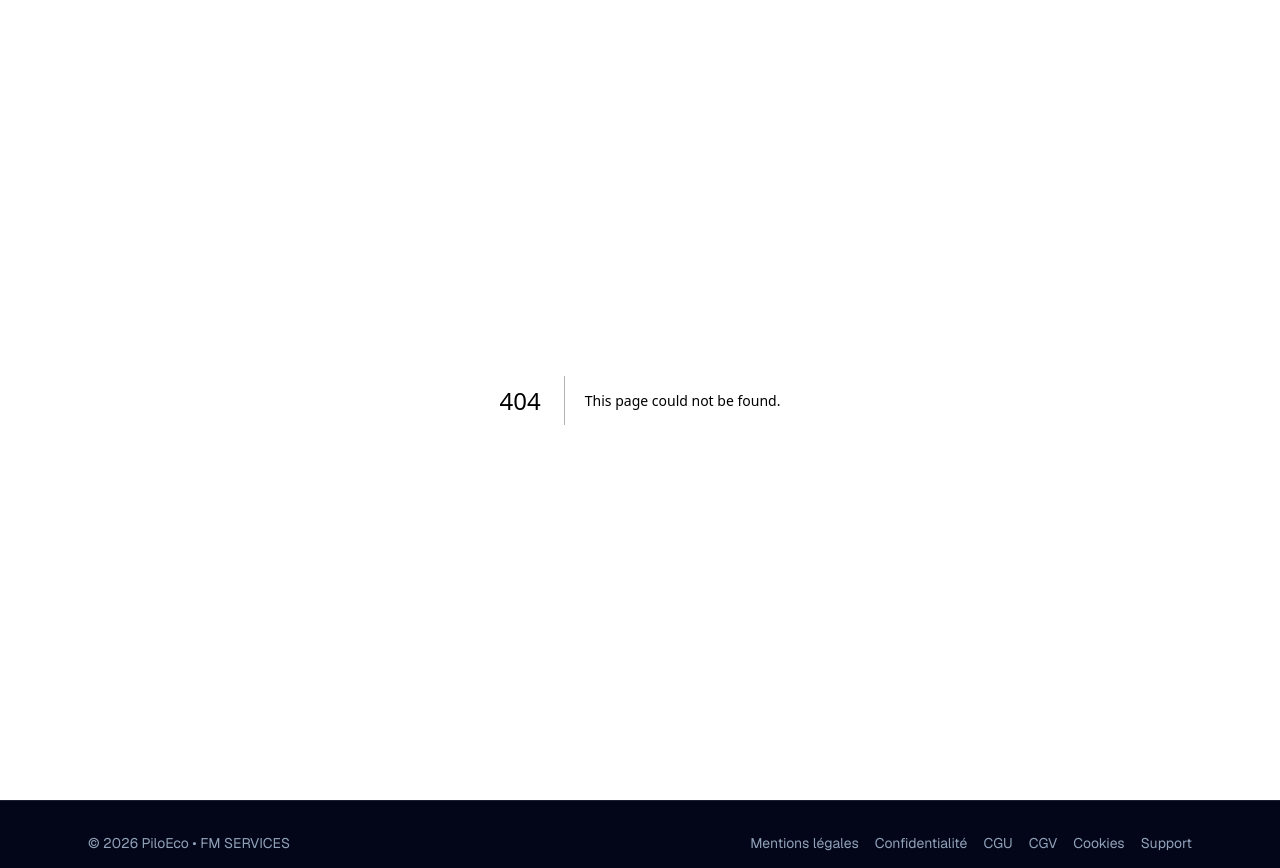
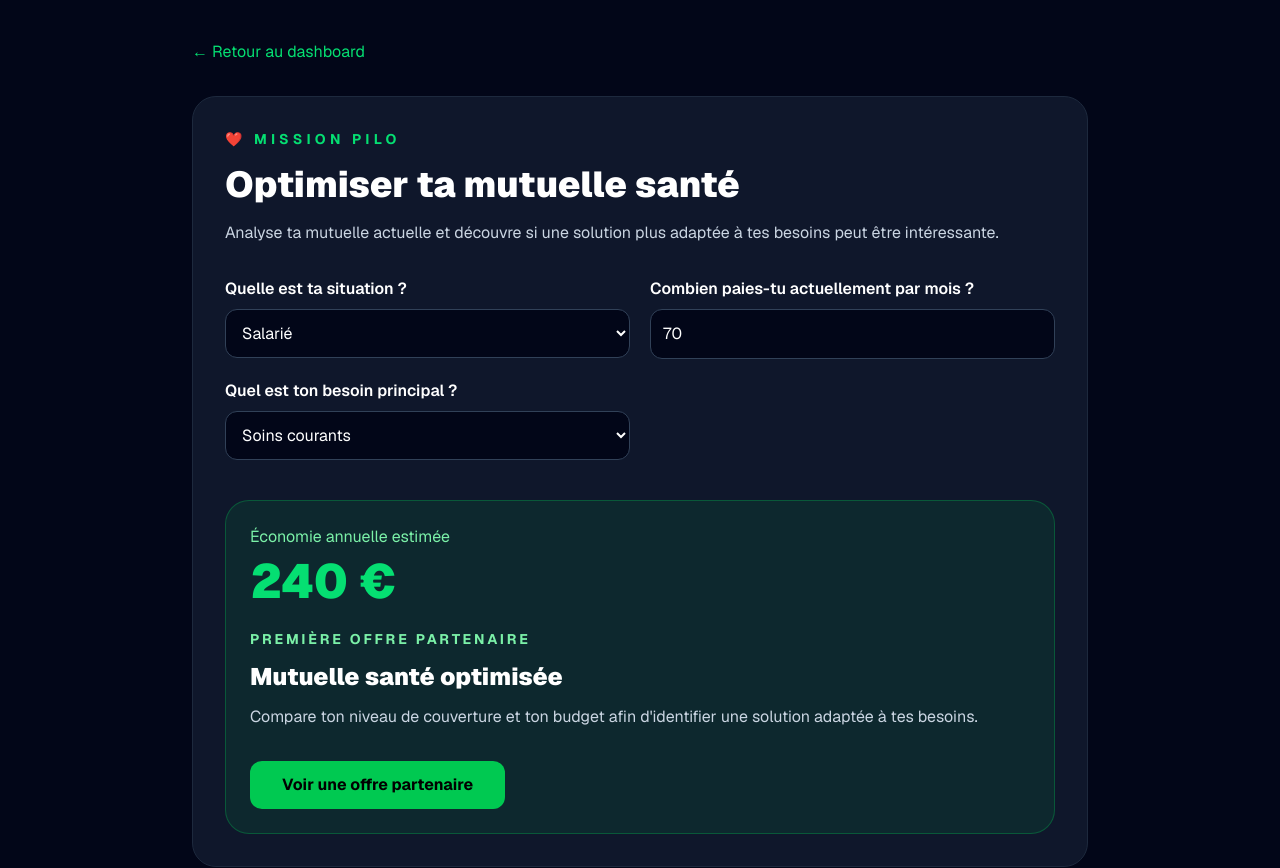
Before and after one commit to MAT13-13/PiloEco, a Next.js app in the folder frontend/: page /missions/mutuelle in a window 1280 px wide. Before the commit this address had no page. Shown: the top 868 px of the page. Built offline with nearby package versions, Linux system fonts and the light colour scheme.

Commit message:
Ajout des missions mutuelle fintech travaux et formation

```diff
--- /dev/null
+++ b/frontend/src/app/missions/fintech/page.tsx
@@ -0,0 +1,40 @@
+"use client";
+
+import MissionLayout from "../../components/MissionLayout";
+
+export default function FintechMissionPage() {
+  return (
+    <MissionLayout
+      icon="💳"
+      title="Optimiser tes finances et ton budget"
+      subtitle="Analyse les services financiers que tu utilises et identifie les solutions qui peuvent t'aider à mieux gérer ton budget."
+      basePrice={20}
+      recommendedPrice={10}
+      recommendedName="Solution budget optimisée"
+      advice="Pilo analyse ton besoin afin de t'orienter vers une solution financière adaptée."
+      fields={[
+        {
+          name: "serviceType",
+          label: "Quel service souhaites-tu optimiser ?",
+          type: "select",
+          defaultValue: "Gestion du budget",
+          options: [
+            "Gestion du budget",
+            "Épargne",
+            "Paiements",
+            "Transferts d'argent",
+            "Investissement",
+            "Autre",
+          ],
+        },
+        {
+          name: "monthlyPrice",
+          label: "Combien te coûte actuellement ce service par mois ?",
+          type: "number",
+          defaultValue: 20,
+        },
+      ]}
+      offerPath="/offres/fintech"
+    />
+  );
+}
--- /dev/null
+++ b/frontend/src/app/missions/formation/page.tsx
@@ -0,0 +1,54 @@
+"use client";
+
+import MissionLayout from "../../components/MissionLayout";
+
+export default function FormationMissionPage() {
+  return (
+    <MissionLayout
+      icon="🎓"
+      title="Trouver et financer ta formation"
+      subtitle="Analyse ton projet de formation et découvre les dispositifs de financement qui peuvent correspondre à ta situation."
+      basePrice={1500}
+      recommendedPrice={500}
+      recommendedName="Formation avec financement"
+      advice="Selon ta situation professionnelle, différents dispositifs peuvent participer au financement de ta formation."
+      fields={[
+        {
+          name: "situation",
+          label: "Quelle est ta situation actuelle ?",
+          type: "select",
+          defaultValue: "Salarié",
+          options: [
+            "Salarié",
+            "Demandeur d'emploi",
+            "Indépendant",
+            "Étudiant",
+            "En reconversion professionnelle",
+            "Autre",
+          ],
+        },
+        {
+          name: "formationType",
+          label: "Quel est ton objectif ?",
+          type: "select",
+          defaultValue: "Reconversion professionnelle",
+          options: [
+            "Reconversion professionnelle",
+            "Développer mes compétences",
+            "Obtenir un diplôme",
+            "Créer mon entreprise",
+            "Changer de métier",
+            "Autre",
+          ],
+        },
+        {
+          name: "budget",
+          label: "Quel est le prix estimé de la formation ?",
+          type: "number",
+          defaultValue: 1500,
+        },
+      ]}
+      offerPath="/offres/formation"
+    />
+  );
+}
--- /dev/null
+++ b/frontend/src/app/missions/mutuelle/page.tsx
@@ -0,0 +1,53 @@
+"use client";
+
+import MissionLayout from "../../components/MissionLayout";
+
+export default function MutuelleMissionPage() {
+  return (
+    <MissionLayout
+      icon="❤️"
+      title="Optimiser ta mutuelle santé"
+      subtitle="Analyse ta mutuelle actuelle et découvre si une solution plus adaptée à tes besoins peut être intéressante."
+      basePrice={70}
+      recommendedPrice={50}
+      recommendedName="Mutuelle santé optimisée"
+      advice="Compare ton niveau de couverture et ton budget afin d'identifier une solution adaptée à tes besoins."
+      fields={[
+        {
+          name: "situation",
+          label: "Quelle est ta situation ?",
+          type: "select",
+          defaultValue: "Salarié",
+          options: [
+            "Salarié",
+            "Indépendant",
+            "Retraité",
+            "Étudiant",
+            "Sans emploi",
+            "Autre",
+          ],
+        },
+        {
+          name: "monthlyPrice",
+          label: "Combien paies-tu actuellement par mois ?",
+          type: "number",
+          defaultValue: 70,
+        },
+        {
+          name: "priority",
+          label: "Quel est ton besoin principal ?",
+          type: "select",
+          defaultValue: "Soins courants",
+          options: [
+            "Soins courants",
+            "Optique",
+            "Dentaire",
+            "Hospitalisation",
+            "Couverture complète",
+          ],
+        },
+      ]}
+      offerPath="/offres/mutuelle"
+    />
+  );
+}
--- /dev/null
+++ b/frontend/src/app/missions/travaux/page.tsx
@@ -0,0 +1,43 @@
+"use client";
+
+import MissionLayout from "../../components/MissionLayout";
+
+export default function TravauxMissionPage() {
+  return (
+    <MissionLayout
+      icon="🛠️"
+      title="Optimiser tes travaux et rénovations"
+      subtitle="Décris ton projet et Pilo t'aide à identifier les solutions et aides qui peuvent correspondre à tes travaux."
+      basePrice={5000}
+      recommendedPrice={4000}
+      recommendedName="Projet travaux optimisé"
+      advice="Selon ton projet et ton logement, certaines aides ou solutions peuvent permettre de réduire le coût de tes travaux."
+      fields={[
+        {
+          name: "projectType",
+          label: "Quel type de travaux souhaites-tu réaliser ?",
+          type: "select",
+          defaultValue: "Rénovation énergétique",
+          options: [
+            "Rénovation énergétique",
+            "Isolation",
+            "Chauffage",
+            "Fenêtres",
+            "Salle de bain",
+            "Cuisine",
+            "Peinture et décoration",
+            "Aménagement intérieur",
+            "Autre",
+          ],
+        },
+        {
+          name: "budget",
+          label: "Quel est ton budget estimé ?",
+          type: "number",
+          defaultValue: 5000,
+        },
+      ]}
+      offerPath="/offres/travaux"
+    />
+  );
+}
```
